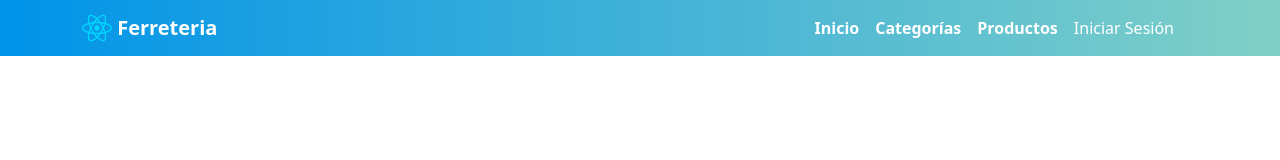
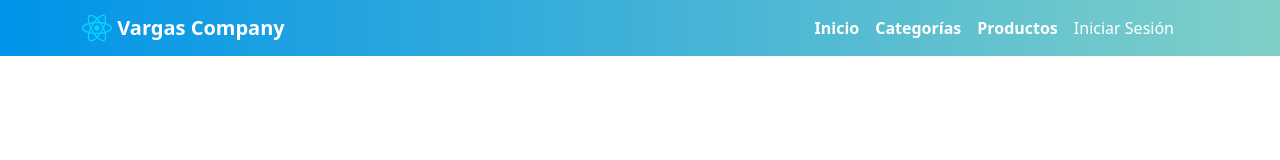
Before and after one commit to Crisvargasmz/Confiinicial, a React (Vite) app: page / in a window 1280 px wide. Shown: the top 160 px of the page. Built offline with nearby package versions, Linux system fonts and the light colour scheme; no server answers.

Commit message:
Prueba cambio

```diff
--- a/src/assets/components/Encabezado.jsx
+++ b/src/assets/components/Encabezado.jsx
@@ -46,7 +46,7 @@ const Encabezado = () => {
       <Container>
         <Navbar.Brand onClick={() => handleNavigate("/inicio")} className="text-white" style={{ cursor: "pointer" }}>
           <img alt="" src={logo} width="30" height="30" className="d-inline-block align-top" />{" "}
-          <strong>Ferreteria</strong>
+          <strong>Vargas Company</strong>
         </Navbar.Brand>
         <Navbar.Toggle aria-controls="offcanvasNavbar-expand-sm" onClick={handleToggle} />
         <Navbar.Offcanvas
```
